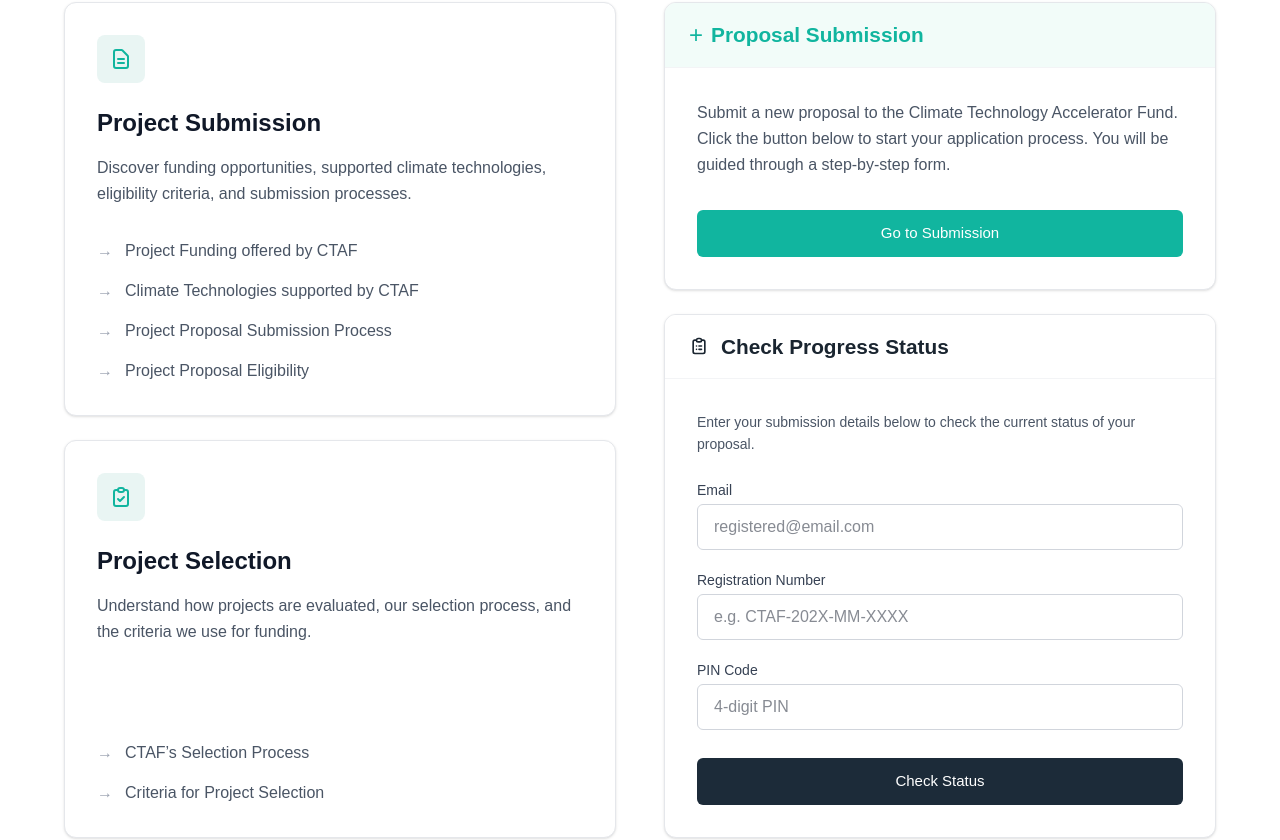
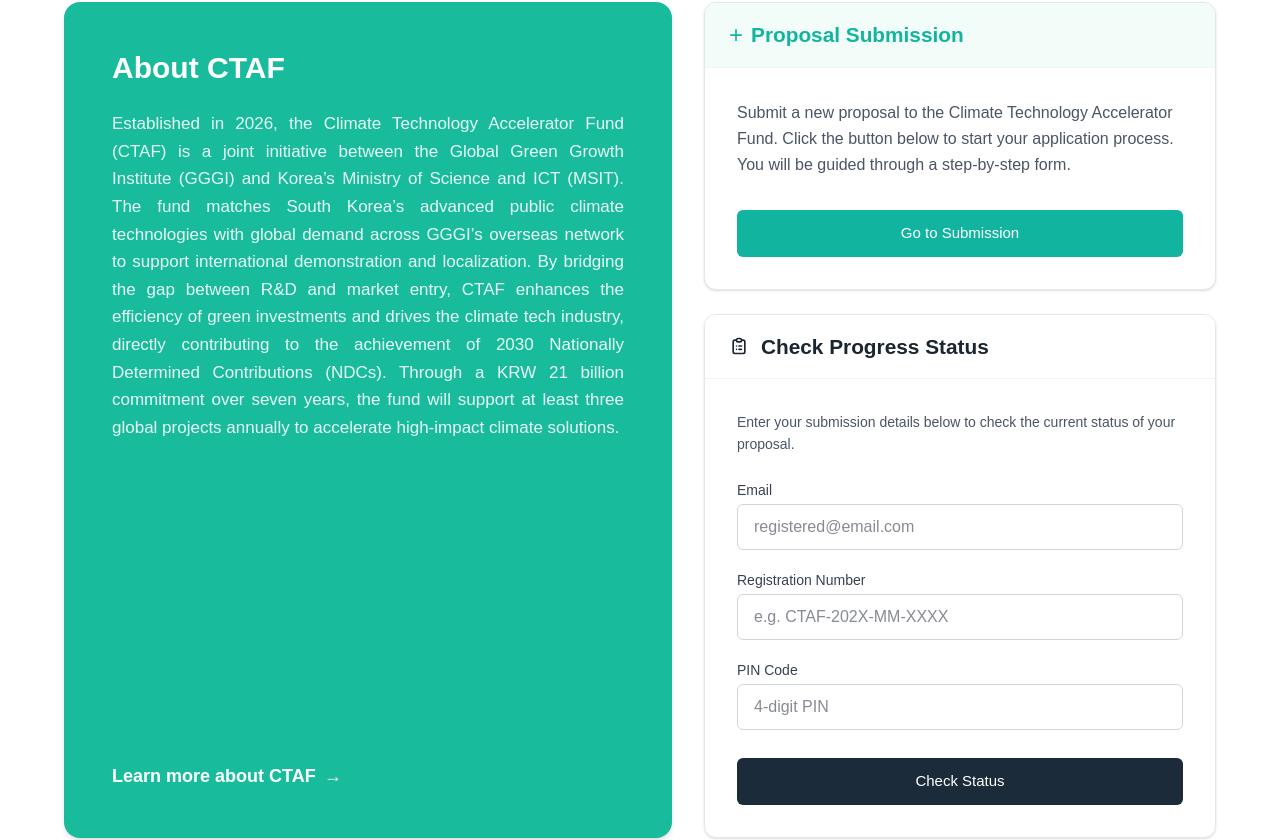
Before and after one commit to LzLLC2022/CPMS, a Next.js app: page /proposal in a window 1280 px wide. Shown: the part 197-1037 px from the top of the page. Built offline with nearby package versions, Linux system fonts and the light colour scheme.

Commit message:
style: replace left-side menu with About CTAF content block on proposal page

```diff
--- a/src/app/proposal/page.tsx
+++ b/src/app/proposal/page.tsx
@@ -34,50 +34,29 @@
   return (
     <div className="flex flex-col lg:flex-row gap-8 max-w-7xl mx-auto w-full pt-4 pb-12 px-4 sm:px-6 lg:px-8">
 
-      {/* Left Side - Information Menu */}
-      <div className="flex-1 flex flex-col sm:flex-row lg:flex-col gap-6 lg:pr-4">
-        {/* Project Submission Card */}
-        <div className="flex-1 bg-white border border-gray-200 rounded-xl shadow-sm p-8 flex flex-col transition-shadow hover:shadow-md">
-          <div className="w-12 h-12 bg-[#E9F5F3] text-[#11B59F] rounded-lg flex items-center justify-center mb-6">
-            <svg className="w-6 h-6" fill="none" stroke="currentColor" viewBox="0 0 24 24" xmlns="http://www.w3.org/2000/svg"><path strokeLinecap="round" strokeLinejoin="round" strokeWidth="2" d="M9 12h6m-6 4h6m2 5H7a2 2 0 01-2-2V5a2 2 0 012-2h5.586a1 1 0 01.707.293l5.414 5.414a1 1 0 01.293.707V19a2 2 0 01-2 2z"></path></svg>
-          </div>
-          <h2 className="text-2xl font-bold text-gray-900 mb-4">Project Submission</h2>
-          <p className="text-gray-600 mb-8 leading-relaxed">
-            Discover funding opportunities, supported climate technologies, eligibility criteria, and submission processes.
-          </p>
-          <div className="flex flex-col gap-4 mt-auto">
-            <Link href="/about/funding" className="flex items-center text-gray-600 hover:text-[#11B59F] transition-colors group">
-              <span className="mr-3 text-gray-400 group-hover:text-[#11B59F]">→</span> Project Funding offered by CTAF
-            </Link>
-            <Link href="/about/technologies" className="flex items-center text-gray-600 hover:text-[#11B59F] transition-colors group">
-              <span className="mr-3 text-gray-400 group-hover:text-[#11B59F]">→</span> Climate Technologies supported by CTAF
-            </Link>
-            <Link href="/about/submission-process" className="flex items-center text-gray-600 hover:text-[#11B59F] transition-colors group">
-              <span className="mr-3 text-gray-400 group-hover:text-[#11B59F]">→</span> Project Proposal Submission Process
-            </Link>
-            <Link href="/about/eligibility" className="flex items-center text-gray-600 hover:text-[#11B59F] transition-colors group">
-              <span className="mr-3 text-gray-400 group-hover:text-[#11B59F]">→</span> Project Proposal Eligibility
-            </Link>
-          </div>
-        </div>
-
-        {/* Project Selection Card */}
-        <div className="flex-1 bg-white border border-gray-200 rounded-xl shadow-sm p-8 flex flex-col transition-shadow hover:shadow-md">
-          <div className="w-12 h-12 bg-[#E9F5F3] text-[#11B59F] rounded-lg flex items-center justify-center mb-6">
-            <svg className="w-6 h-6" fill="none" stroke="currentColor" viewBox="0 0 24 24" xmlns="http://www.w3.org/2000/svg"><path strokeLinecap="round" strokeLinejoin="round" strokeWidth="2" d="M9 5H7a2 2 0 00-2 2v12a2 2 0 002 2h10a2 2 0 002-2V7a2 2 0 00-2-2h-2M9 5a2 2 0 002 2h2a2 2 0 002-2M9 5a2 2 0 012-2h2a2 2 0 012 2m-6 9l2 2 4-4"></path></svg>
-          </div>
-          <h2 className="text-2xl font-bold text-gray-900 mb-4">Project Selection</h2>
-          <p className="text-gray-600 mb-8 leading-relaxed">
-            Understand how projects are evaluated, our selection process, and the criteria we use for funding.
-          </p>
-          <div className="flex flex-col gap-4 mt-auto">
-            <Link href="/about/selection-process" className="flex items-center text-gray-600 hover:text-[#11B59F] transition-colors group">
-              <span className="mr-3 text-gray-400 group-hover:text-[#11B59F]">→</span> CTAF’s Selection Process
-            </Link>
-            <Link href="/about/criteria" className="flex items-center text-gray-600 hover:text-[#11B59F] transition-colors group">
-              <span className="mr-3 text-gray-400 group-hover:text-[#11B59F]">→</span> Criteria for Project Selection
-            </Link>
-          </div>
+      {/* Left Side - About CTAF Content */}
+      <div className="flex-1 bg-[#18bc9c] rounded-2xl p-8 lg:p-12 text-white flex flex-col justify-center shadow-md">
+        <h2 className="text-3xl font-extrabold mb-6 text-white">
+          About CTAF
+        </h2>
+        <p className="text-[17px] leading-relaxed text-white/90 text-justify mb-8">
+          Established in 2026, the Climate Technology Accelerator Fund (CTAF)
+          is a joint initiative between the Global Green Growth Institute (GGGI)
+          and Korea’s Ministry of Science and ICT (MSIT). The fund matches
+          South Korea’s advanced public climate technologies with global demand
+          across GGGI’s overseas network to support international demonstration
+          and localization. By bridging the gap between R&D and market entry,
+          CTAF enhances the efficiency of green investments and drives the
+          climate tech industry, directly contributing to the achievement of 2030
+          Nationally Determined Contributions (NDCs). Through a KRW 21 billion
+          commitment over seven years, the fund will support at least three
+          global projects annually to accelerate high-impact climate solutions.
+        </p>
+        <div className="mt-auto">
+          <Link href="/about" className="inline-flex items-center font-bold text-white hover:text-white/80 transition-colors group text-lg">
+            Learn more about CTAF
+            <span className="ml-2 transform transition-transform group-hover:translate-x-1">→</span>
+          </Link>
         </div>
       </div>
 
```
